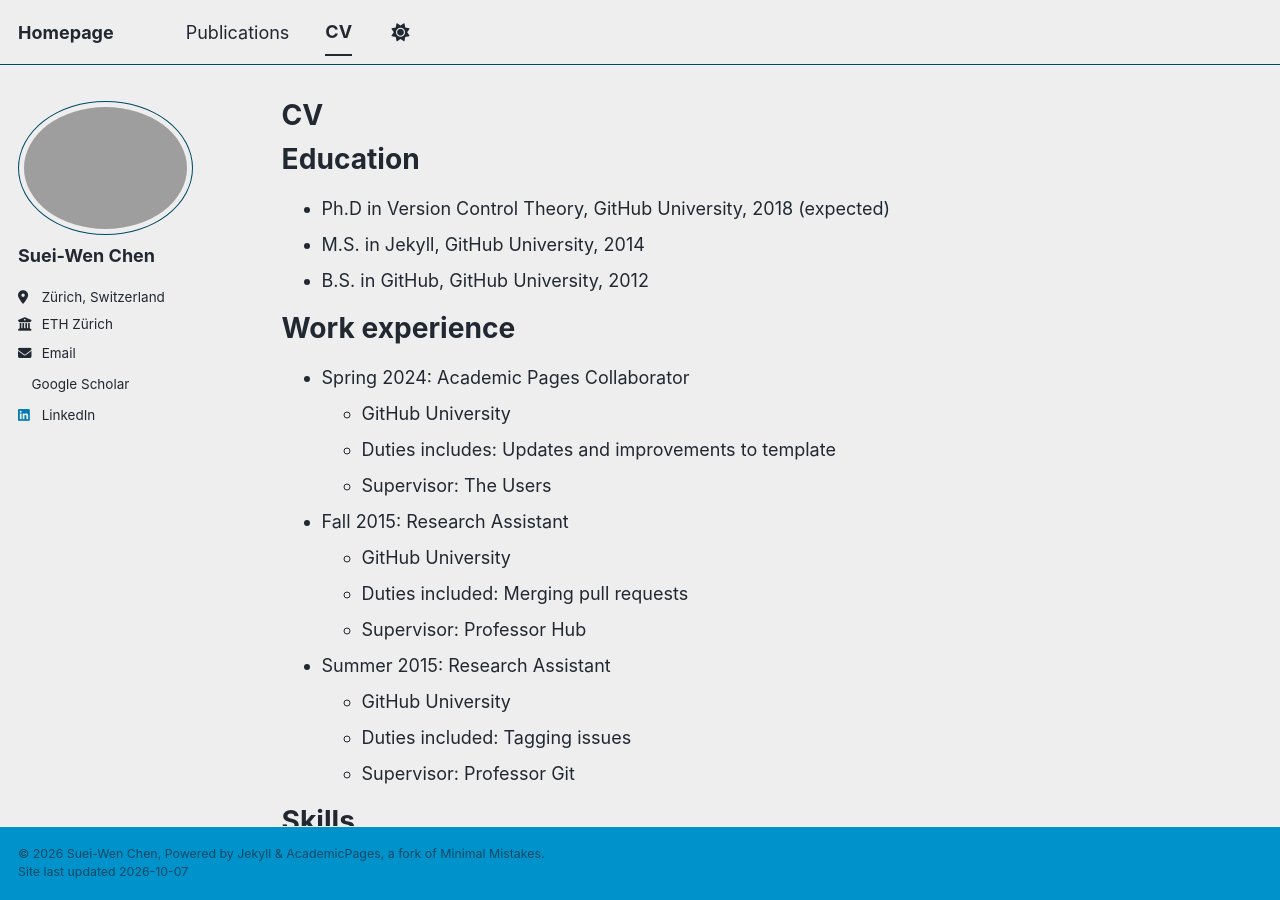
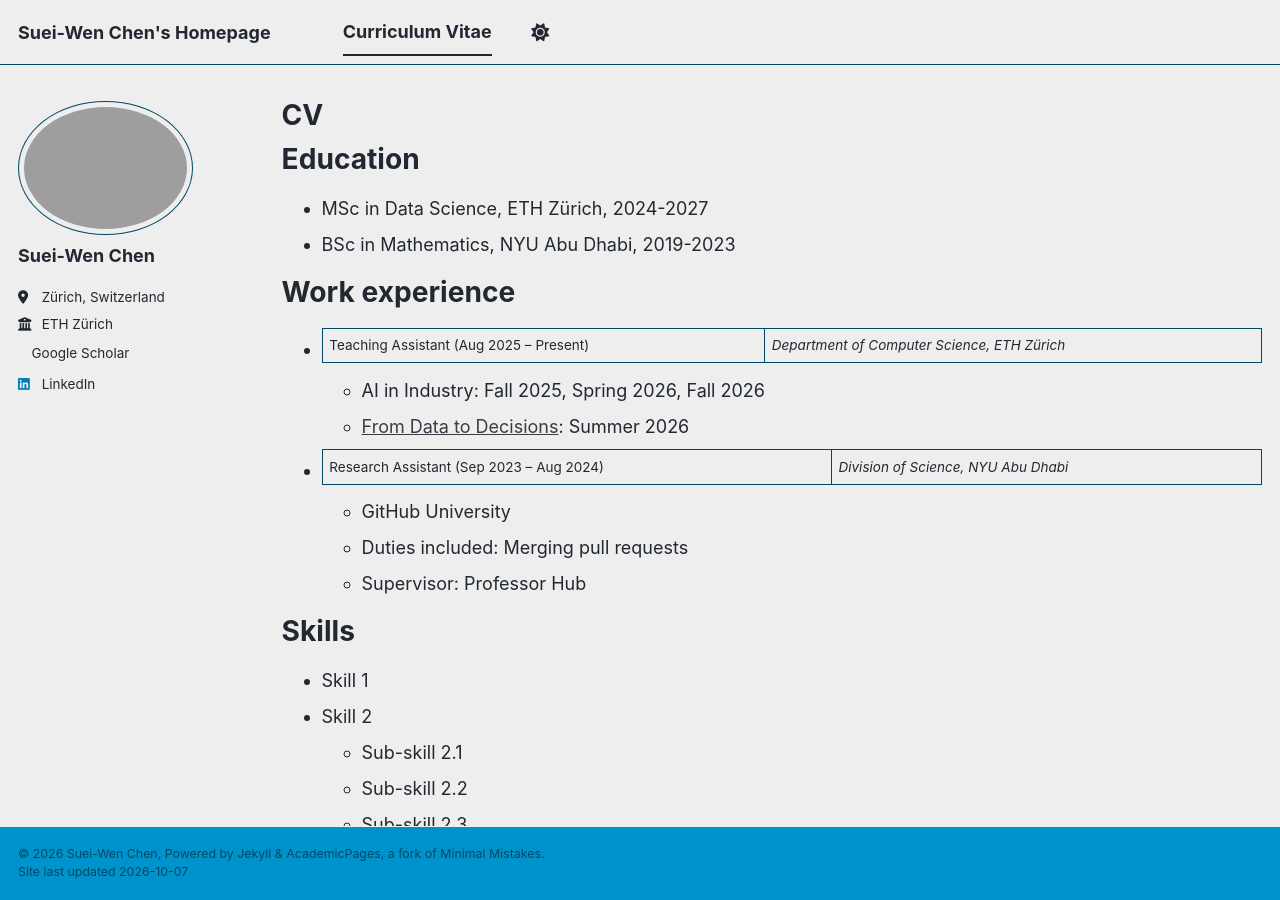
Before and after one commit to SueiWenChen/sueiwenchen.github.io, a Jekyll site: the page built from _pages/cv.md, in a window 1280 px wide and 900 px high. Built offline with Jekyll 4.4.1, drawn with Linux system fonts in a browser that asks for light colours; a style sheet for code colours, icons or effects is not loaded.

Commit message:
added cv

```diff
--- a/_config.yml
+++ b/_config.yml
@@ -9,7 +9,7 @@
 # Basic Site Settings
 locale                   : "en-US"
 site_theme               : "air" # The available themes options are "default", "air", "sunrise", "mint", "dirt" and "contrast"
-title                    : "Homepage"
+title                    : "Suei-Wen Chen's Homepage"
 title_separator          : " "
 name                     : &name "Suei-Wen Chen"
 description              : &description "Homepage"   # Update this with a general description of your site, this is the default if not overridden by a page
@@ -30,7 +30,7 @@ author:
   location         : "Zürich, Switzerland"
   employer         : "ETH Zürich"
   uri              : # URL
-  email            : "sueiwen.chen@gmail.com"
+  email            : # "sueiwen.chen@gmail.com"
 
   # Academic websites
   academia         : # URL
--- a/_data/navigation.yml
+++ b/_data/navigation.yml
@@ -8,8 +8,8 @@
 #      Markdown formatted page while the second is generated using JSON.
 
 main:
-  - title: "Publications"
-    url: /publications/
+  # - title: "Publications"
+  #   url: /publications/
 
   # - title: "Talks"
   #   url: /talks/
@@ -23,7 +23,7 @@ main:
   # - title: "Blog Posts"
   #   url: /year-archive/
 
-  - title: "CV"
+  - title: "Curriculum Vitae"
     url: /cv/
 
   # - title: "CV"
--- a/_pages/cv.md
+++ b/_pages/cv.md
@@ -11,26 +11,20 @@ redirect_from:
 
 Education
 ======
-* Ph.D in Version Control Theory, GitHub University, 2018 (expected)
-* M.S. in Jekyll, GitHub University, 2014
-* B.S. in GitHub, GitHub University, 2012
+* MSc in Data Science, ETH Zürich, 2024-2027
+* BSc in Mathematics, NYU Abu Dhabi, 2019-2023
 
 Work experience
 ======
-* Spring 2024: Academic Pages Collaborator
-  * GitHub University
-  * Duties includes: Updates and improvements to template
-  * Supervisor: The Users
+* Teaching Assistant (Aug 2025 -- Present) | *Department of Computer Science, ETH Zürich*
+  * AI in Industry: Fall 2025, Spring 2026, Fall 2026
+  * [From Data to Decisions](https://eth-fdd-fs26.github.io/FDD-Page/): Summer 2026
 
-* Fall 2015: Research Assistant
+* Research Assistant (Sep 2023 -- Aug 2024) | *Division of Science, NYU Abu Dhabi*
   * GitHub University
   * Duties included: Merging pull requests
   * Supervisor: Professor Hub
 
-* Summer 2015: Research Assistant
-  * GitHub University
-  * Duties included: Tagging issues
-  * Supervisor: Professor Git
 
 Skills
 ======
```
